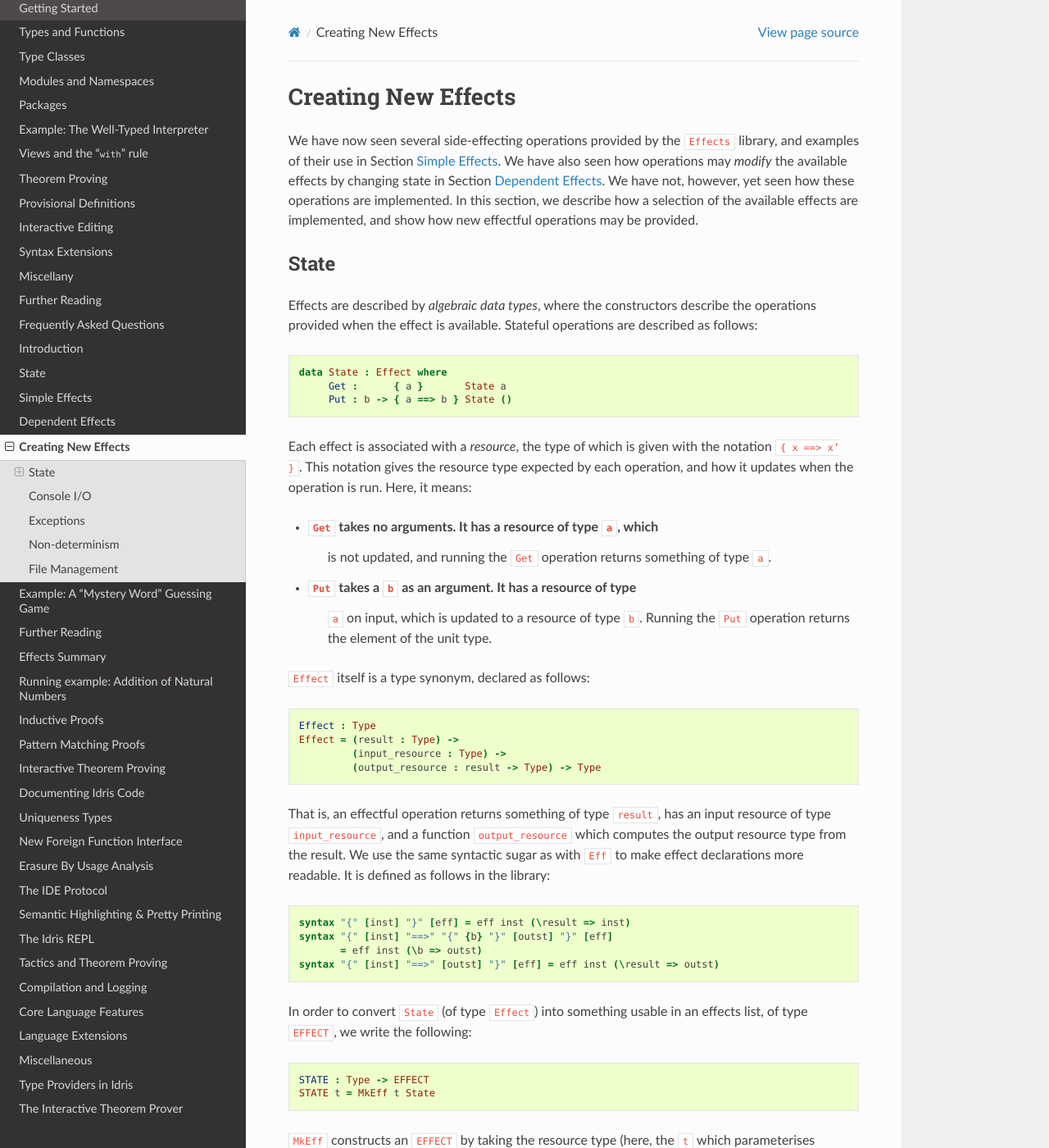
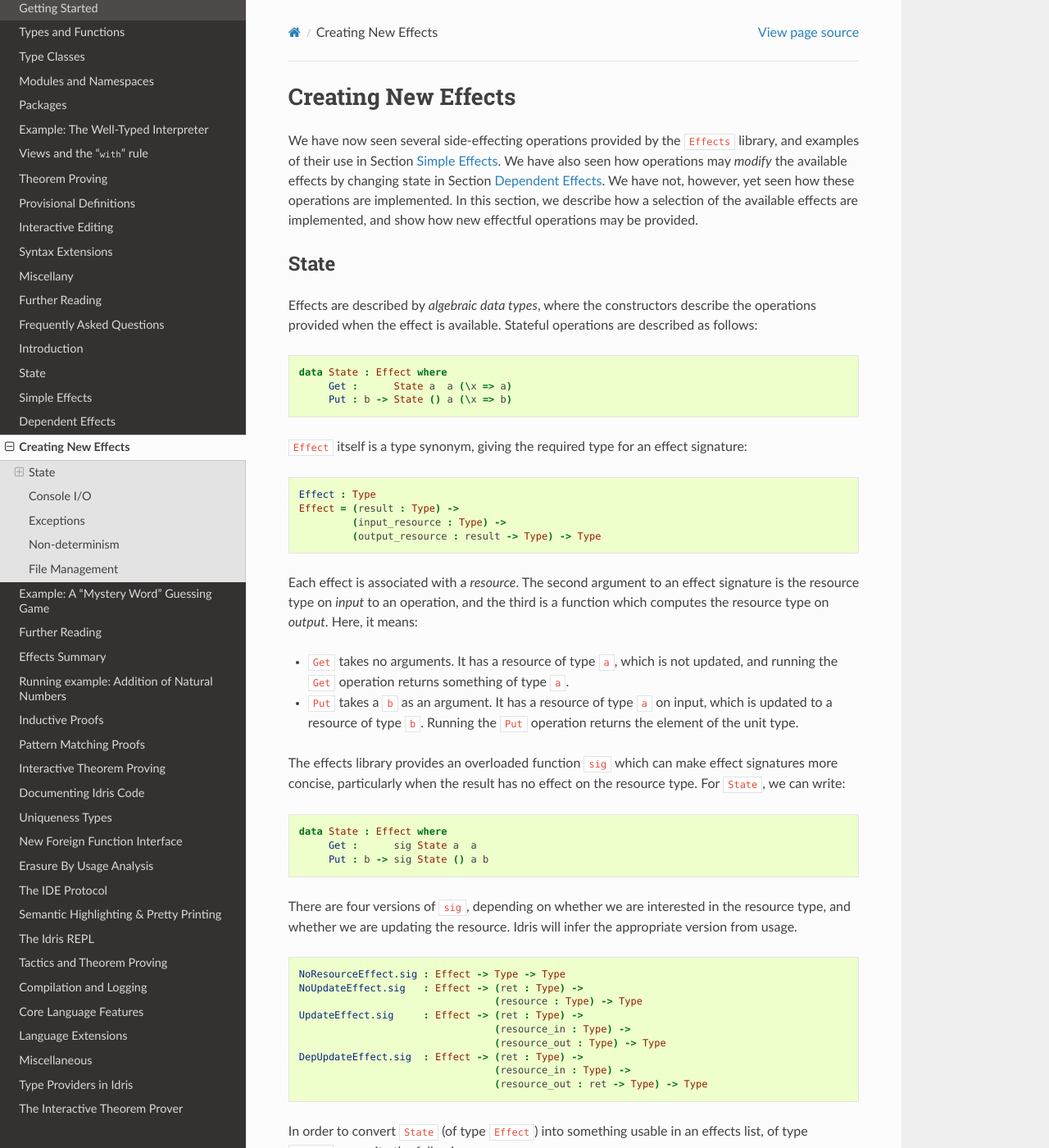
Before and after one commit to idris-lang/Idris-dev, a Sphinx documentation site: the page built from docs/effects/impleff.rst, in a window 1280 px wide and 1400 px high. Shown: the whole window at 82% size. Built offline with Sphinx 7.4.7 and the Read the Docs theme 2.0.0, drawn with Linux system fonts in a browser that asks for light colours; formulas are drawn with MathJax 3; some of the changed text lies outside the part shown.

Commit message:
Bring effects tutorial up to date
Remove deprecated syntactic sugar, and an up to date version of pureM.

```diff
--- a/docs/effects/impleff.rst
+++ b/docs/effects/impleff.rst
@@ -23,24 +23,11 @@ available. Stateful operations are described as follows:
 .. code-block:: idris
 
     data State : Effect where
-         Get :      { a }       State a
-         Put : b -> { a ==> b } State ()
+         Get :      State a  a (\x => a)
+         Put : b -> State () a (\x => b)
 
-Each effect is associated with a *resource*, the type of which is
-given with the notation ``{ x ==> x’ }``. This notation gives the
-resource type expected by each operation, and how it updates when the
-operation is run. Here, it means:
-
-- ``Get`` takes no arguments. It has a resource of type ``a``, which
-   is not updated, and running the ``Get`` operation returns something
-   of type ``a``.
-
-- ``Put`` takes a ``b`` as an argument. It has a resource of type
-   ``a`` on input, which is updated to a resource of type
-   ``b``. Running the ``Put`` operation returns the element of the
-   unit type.
-
-``Effect`` itself is a type synonym, declared as follows:
+``Effect`` itself is a type synonym, giving the required type for an
+effect signature:
 
 .. code-block:: idris
 
@@ -49,18 +36,41 @@ operation is run. Here, it means:
              (input_resource : Type) ->
              (output_resource : result -> Type) -> Type
 
-That is, an effectful operation returns something of type ``result``,
-has an input resource of type ``input_resource``, and a function
-``output_resource`` which computes the output resource type from the
-result. We use the same syntactic sugar as with ``Eff`` to make effect
-declarations more readable. It is defined as follows in the library:
+Each effect is associated with a *resource*. The second argument to
+an effect signature is the resource type on *input* to an operation,
+and the third is a function which computes the resource type on
+*output*. Here, it means:
+
+- ``Get`` takes no arguments. It has a resource of type ``a``, which is not updated, and running the ``Get`` operation returns something of type ``a``.
+
+- ``Put`` takes a ``b`` as an argument. It has a resource of type ``a`` on input, which is updated to a resource of type ``b``. Running the ``Put`` operation returns the element of the unit type.
+
+The effects library provides an overloaded function ``sig``
+which can make effect signatures more concise, particularly when the
+result has no effect on the resource type. For ``State``, we can
+write:
 
 .. code-block:: idris
 
-    syntax "{" [inst] "}" [eff] = eff inst (\result => inst)
-    syntax "{" [inst] "==>" "{" {b} "}" [outst] "}" [eff]
-           = eff inst (\b => outst)
-    syntax "{" [inst] "==>" [outst] "}" [eff] = eff inst (\result => outst)
+    data State : Effect where
+         Get :      sig State a  a
+         Put : b -> sig State () a b
+
+There are four versions of ``sig``, depending on whether we
+are interested in the resource type, and whether we are updating the
+resource. Idris will infer the appropriate version from usage.
+
+.. code-block:: idris
+
+    NoResourceEffect.sig : Effect -> Type -> Type
+    NoUpdateEffect.sig   : Effect -> (ret : Type) ->
+                                     (resource : Type) -> Type
+    UpdateEffect.sig     : Effect -> (ret : Type) ->
+                                     (resource_in : Type) ->
+                                     (resource_out : Type) -> Type
+    DepUpdateEffect.sig  : Effect -> (ret : Type) ->
+                                     (resource_in : Type) ->
+                                     (resource_out : ret -> Type) -> Type
 
 In order to convert ``State`` (of type ``Effect``) into something
 usable in an effects list, of type ``EFFECT``, we write the following:
@@ -96,13 +106,11 @@ summaries in Section :ref:`sect-simpleff`. An instance of ``Handler e
 m`` means that the effect declared with signature ``e`` can be run in
 computation context ``m``. The ``handle`` function takes:
 
-- The ``resource`` on input (so, the current value of the state for
-   ``State``)
+- The ``resource`` on input (so, the current value of the state for ``State``)
 
 - The effectful operation (either ``Get`` or ``Put x`` for ``State``)
 
-- A *continuation*, which we conventionally call ``k``, and should be
-   passed the result value of the operation, and an updated resource.
+- A *continuation*, which we conventionally call ``k``, and should be passed the result value of the operation, and an updated resource.
 
 There are two reasons for taking a continuation here: firstly, this is
 neater because there are multiple return values (a new resource and
@@ -125,13 +133,13 @@ functions in ``Eff``, as follows:
 
 .. code-block:: idris
 
-    get : { [STATE x] } Eff x
+    get : Eff x [STATE x]
     get = call Get
 
-    put : x -> { [STATE x] } Eff ()
+    put : x -> Eff () [STATE x]
     put val = call (Put val)
 
-    putM : y -> { [STATE x] ==> [STATE y] } Eff ()
+    putM : y -> Eff () [STATE x] [STATE y]
     putM val = call (Put val)
 
 **An implementation detail (aside):** The ``call`` function converts
@@ -162,8 +170,8 @@ The following listing summarises what is required to define the
 .. code-block:: idris
 
     data State : Effect where
-         Get :      { a }       State a
-         Put : b -> { a ==> b } State ()
+         Get :      sig State a  a
+         Put : b -> sig State () a b
 
     STATE : Type -> EFFECT
     STATE t = MkEff t State
@@ -172,13 +180,13 @@ The following listing summarises what is required to define the
          handle st Get     k = k st st
          handle st (Put n) k = k () n
 
-    get : { [STATE x] } Eff x
+    get : Eff x [STATE x]
     get = call Get
 
-    put : x -> { [STATE x] } Eff ()
+    put : x -> Eff () [STATE x]
     put val = call (Put val)
 
-    putM : y -> { [STATE x] ==> [STATE y] } Eff ()
+    putM : y -> Eff () [STATE x] [STATE y]
     putM val = call (Put val)
 
 
@@ -198,10 +206,10 @@ directly.
 .. code-block:: idris
 
     data StdIO : Effect where
-         PutStr : String -> { () } StdIO ()
-         GetStr : { () } StdIO String
-         PutCh : Char -> { () } StdIO ()
-         GetCh : { () } StdIO Char
+         PutStr : String -> sig StdIO ()
+         GetStr : sig StdIO String
+         PutCh : Char -> sig StdIO ()
+         GetCh : sig StdIO Char
 
     instance Handler StdIO IO where
         handle () (PutStr s) k = do putStr s; k () ()
@@ -231,7 +239,7 @@ error.
 .. code-block:: idris
 
     data Exception : Type -> Effect where
-         Raise : a -> { () } Exception a b
+         Raise : a -> sig (Exception a) b
 
     instance Handler (Exception a) Maybe where
          handle _ (Raise e) k = Nothing
@@ -255,7 +263,7 @@ value.
 .. code-block:: idris
 
     data Selection : Effect where
-         Select : List a -> { () } Selection a
+         Select : List a -> sig Selection a
 
     instance Handler Selection Maybe where
          handle _ (Select xs) k = tryAll xs where
@@ -289,13 +297,16 @@ the equivalent ``Eff`` programs.
 .. code-block:: idris
 
     data FileIO : Effect where
-         Open  : String -> (m : Mode) ->
-                 {() ==> {res} if res then OpenFile m else ()} FileIO Bool
-         Close : {OpenFile m ==> ()}                           FileIO ()
+         Open : (fname: String)
+                -> (m : Mode)
+                -> sig FileIO Bool () (\res => case res of
+                                                    True => OpenFile m
+                                                    False => ())
+         Close : sig FileIO () (OpenFile m)
 
-         ReadLine  :           {OpenFile Read}  FileIO String
-         WriteLine : String -> {OpenFile Write} FileIO ()
-         EOF       :           {OpenFile Read}  FileIO Bool
+         ReadLine  :           sig FileIO String (OpenFile Read)
+         WriteLine : String -> sig FileIO ()     (OpenFile Write)
+         EOF       :           sig FileIO Bool   (OpenFile Read)
 
     instance Handler FileIO IO where
         handle () (Open fname m) k = do h <- openFile fname m
```
Also changed, not shown: docs/effects/depeff.rst (+44 -39 lines), docs/effects/hangman.rst (+26 -29 lines), docs/effects/introduction.rst (+4 -8 lines), docs/effects/simpleeff.rst (+33 -33 lines), docs/effects/state.rst (+55 -47 lines).
